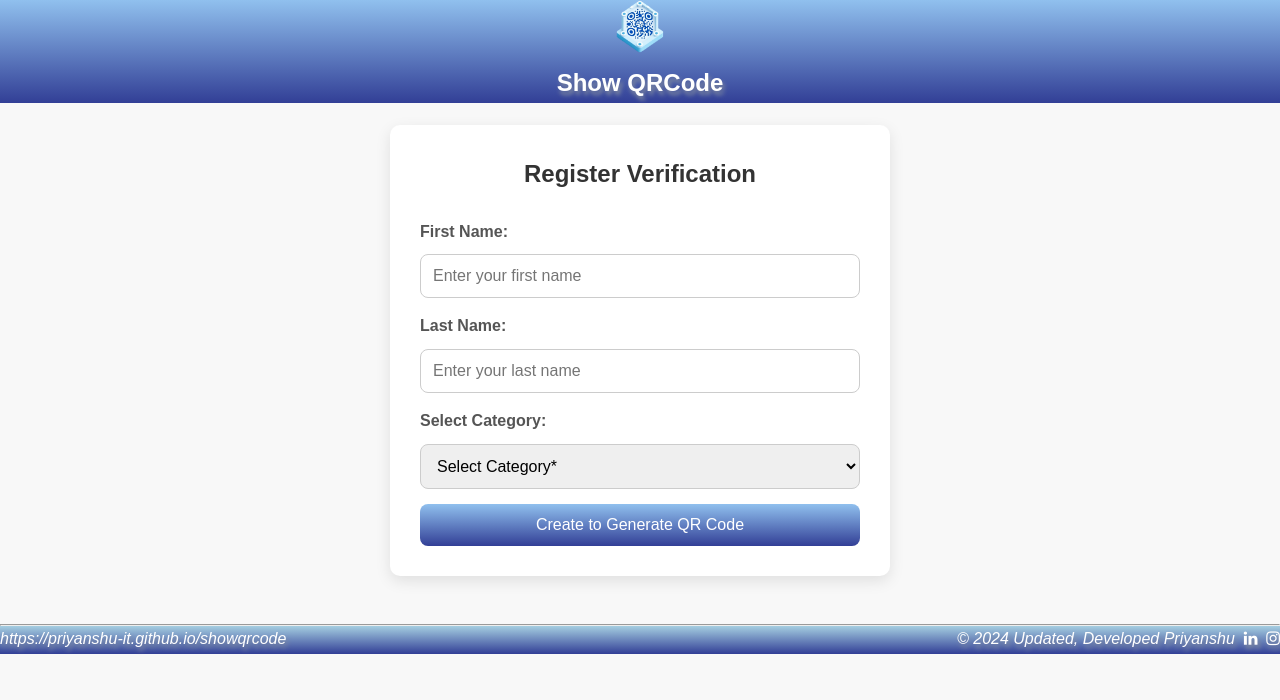
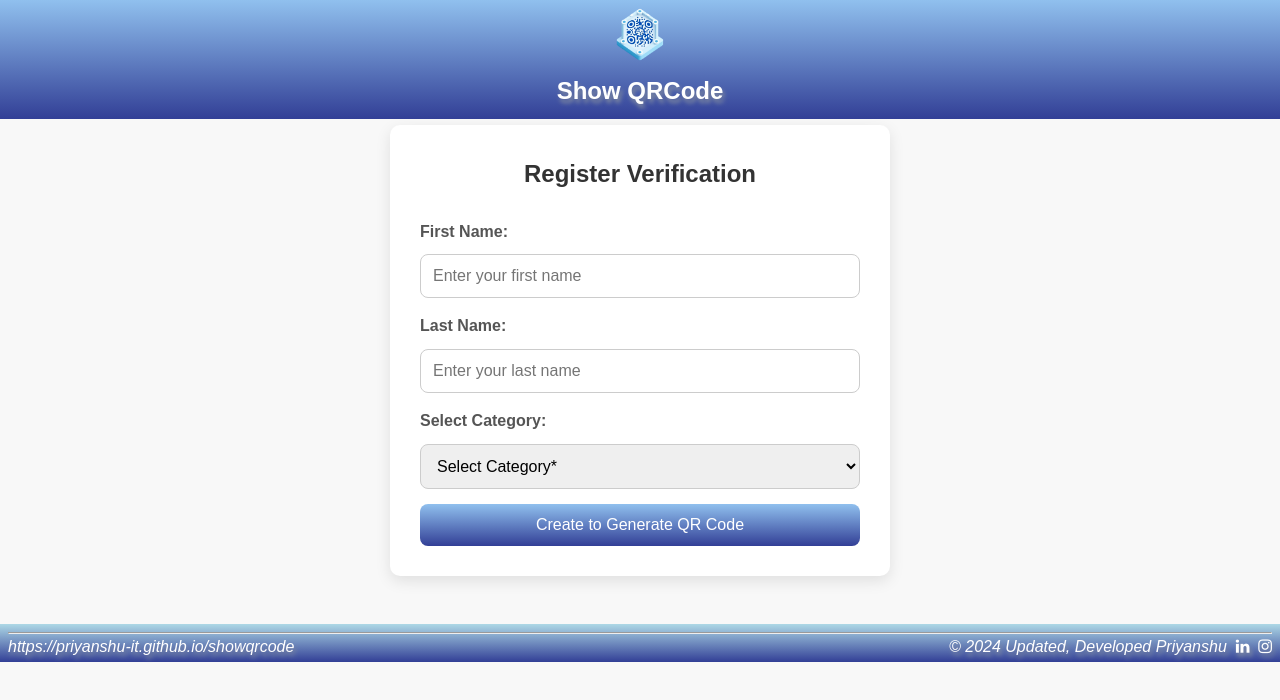
Before and after one commit to Priyanshu-it/showqrcode, a plain HTML site: page index.html in a window 1280 px wide. Drawn offline with Linux system fonts and the light colour scheme.

Commit message:
style.css

```diff
--- a/style.css
+++ b/style.css
@@ -19,6 +19,7 @@ body {
 header, footer {
     background: linear-gradient(rgb(144, 192, 238), rgb(50, 63, 150));
     width: 100%;
+    padding: 8px;
     text-shadow: 2px 4px 4px rgb(130, 140, 160);
     margin-top: 0;
     text-align: center;
@@ -28,12 +29,10 @@ header, footer {
 header {
     top: 0;
     position: fixed;
-    height: auto; /* Automatically adjusts based on content */
 }
 
 footer {
     bottom: 0;
-    height: auto; /* Automatically adjusts based on content */
 }
 
 header h2 {
```
